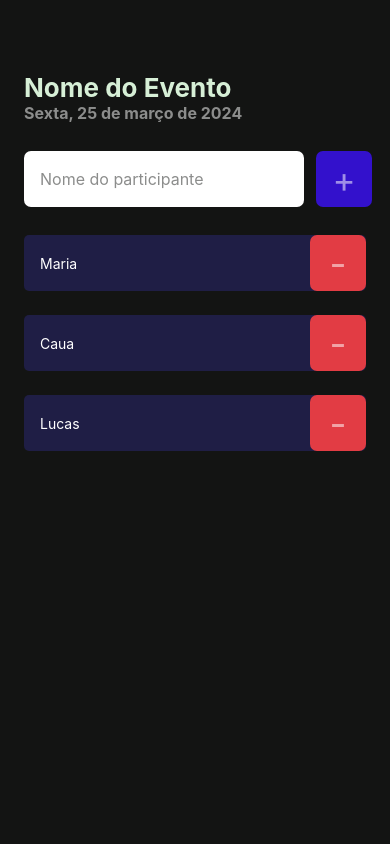
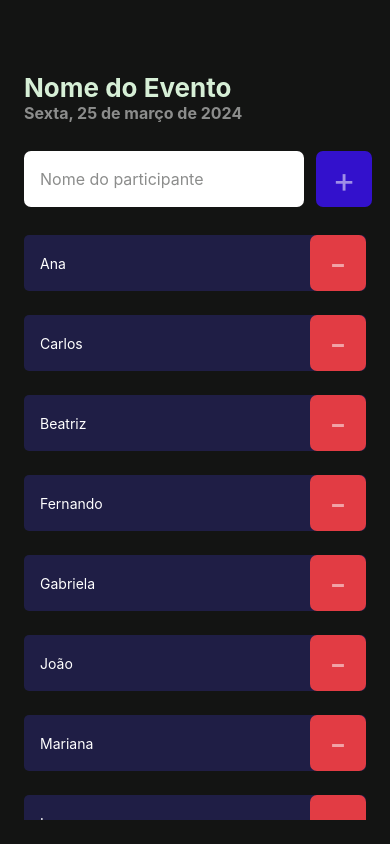
Before and after one commit to marialuisa214/imhere, a React Native app: screen / in a window 390 px wide. Built offline with nearby package versions, Linux system fonts and the light colour scheme.

Commit message:
:construction: passando implementado FlatList

```diff
--- a/src/components/Participant/index.tsx
+++ b/src/components/Participant/index.tsx
@@ -2,13 +2,15 @@ import { View, Text,TouchableOpacity } from "react-native";
 import { styles } from "./styles";
 type Props = {
     name: String
+    onRemove: () => void;
 }
 
-export function Participant({name}:Props){
+export function Participant({name, onRemove}:Props){
+
     return(
         <View style= {styles.container}>
             <Text style= {styles.name} >{name}</Text>
-            <TouchableOpacity style = {styles.button} >
+            <TouchableOpacity style = {styles.button} onPress={onRemove}>
                 <Text style = {styles.buttonText}>
                     -
                 </Text>
--- a/src/components/Participant/styles.ts
+++ b/src/components/Participant/styles.ts
@@ -18,4 +18,5 @@ export const styles = StyleSheet.create({
     },
     button:{width: 56, height: 56, borderRadius: 7, backgroundColor: "#E23c44", alignItems: 'center', justifyContent: 'center'},
     buttonText:{color: "#fff8", fontSize:37},
+
 })
--- a/src/screens/Home/index.tsx
+++ b/src/screens/Home/index.tsx
@@ -1,12 +1,16 @@
 import React from "react";
-import { Text, TextInput, TouchableOpacity, View } from "react-native";
-import { styles }from './styles'
+import { FlatList, ScrollView, Text, TextInput, TouchableOpacity, View } from "react-native";
+import { styles } from './styles'
 import { Participant } from "../../components/Participant";
 
 export function Home(){
+  const names = ["Ana", "Carlos", "Beatriz", "Fernando", "Gabriela", "João", "Mariana", "Lucas", "Sofia", "Pedro"];
 
   function handleParticipantAdd(){
-        console.log("ai como clica");
+    console.log("ai como clica")
+  }
+  function handleParticipantRemove(name: string){
+    console.log(`ai como remove: ${name}`);
   }
 
   return(
@@ -27,9 +31,23 @@ export function Home(){
         </TouchableOpacity>
       </View>
 
-          <Participant name = "Maria"/>
-          <Participant name = "Caua"/>
-          <Participant name = "Lucas"/>
+      <FlatList
+      data = {names}
+      keyExtractor={item => item}
+      renderItem={({item}) => (
+        <Participant key={item}
+                     name={item}
+                     onRemove={() => handleParticipantRemove("oi")}/>
+      )}
+      //remove barra lateral
+      showsVerticalScrollIndicator={false}
+
+      //casoa lista esteja vazia, reenderize outra coisa:
+      ListEmptyComponent={
+        <Text style= {styles.listEmptyText} > Ainda nenhum participante foi adicionado! </Text>
+      }
+
+      />
     </View>
       )
 }
--- a/src/screens/Home/styles.ts
+++ b/src/screens/Home/styles.ts
@@ -12,5 +12,7 @@ export const styles = StyleSheet.create({
     input: {flex: 1, height: 56,  backgroundColor: "#fff", borderRadius: 7, color: "#000", marginRight: 12, padding: 16, fontSize: 16},
     button:{width: 56, height: 56, borderRadius: 7, backgroundColor: "#31CF", alignItems: 'center', justifyContent: 'center'},
     buttonText:{color: "#fff8", fontSize:35},
-    containerInput: { width: '100%', flexDirection: "row", marginTop:28, marginBottom:28 }
+    containerInput: { width: '100%', flexDirection: "row", marginTop:28, marginBottom:28 },
+    listEmptyText: {flex:1, color: "#8c8d8c", textAlign: "center", }
+
 });
```
Lines whose indentation alone changed are shown as unchanged.
